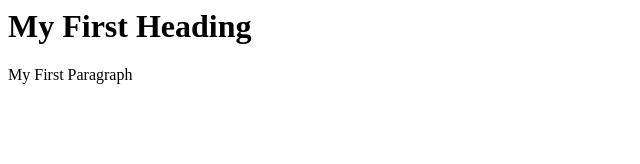
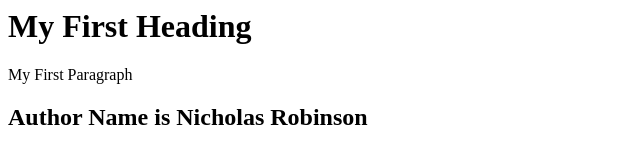
Before and after one commit to NichoRobin/webchk, a plain HTML site: page index.html in a window 1280 px wide. Shown: the whole page, without its empty margins (0-640 px from the left). Drawn offline with Linux system fonts and the light colour scheme.

Commit message:
Update index.html

```diff
--- a/index.html
+++ b/index.html
@@ -3,5 +3,6 @@
     <body>
         <h1>My First Heading</h1>
         <p>My First Paragraph</p>
+        <h2> Author Name is Nicholas Robinson</h2>
         </body>
         </html>
```
